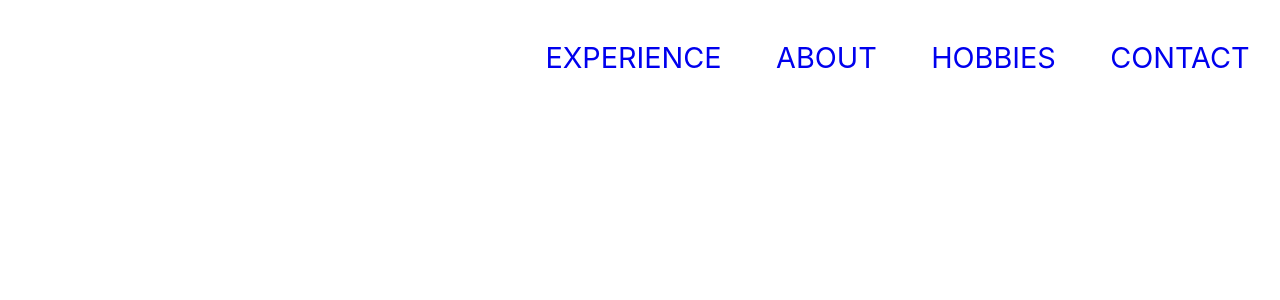
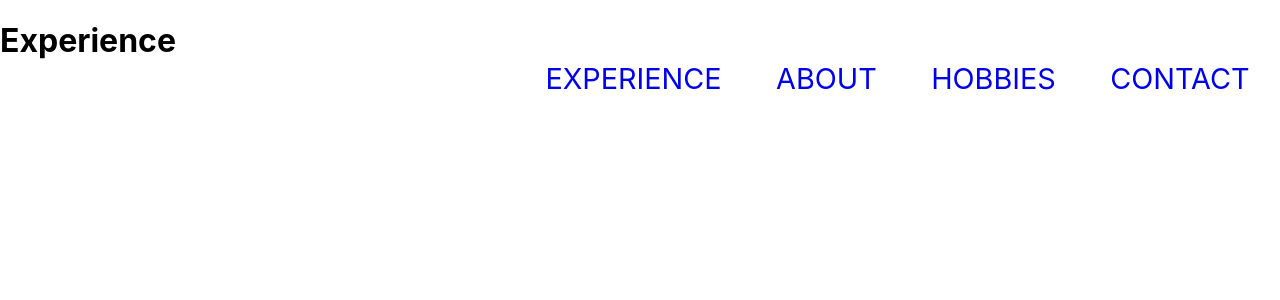
Before and after one commit to RoaringRohan/personal-portfolio, a React (Create React App) app: page /experience in a window 1280 px wide. Shown: the top 300 px of the page. Built offline with nearby package versions, Linux system fonts and the light colour scheme.

Commit message:
Adjusted router routes, added Experience component.

```diff
--- a/src/App.js
+++ b/src/App.js
@@ -2,6 +2,7 @@ import { Routes, Route } from 'react-router-dom';
 import './App.scss';
 import Home from './components/Home';
 import Nav from './components/Nav';
+import Experience from './components/Experience';
 
 function App() {
   return (
@@ -9,6 +10,7 @@ function App() {
     <Nav />
     <Routes>
         <Route index path="/" element={<Home />} />
+        <Route index path="experience" element={<Experience />} />
     </Routes>
     </>
   );
--- /dev/null
+++ b/src/components/Experience/index.js
@@ -0,0 +1,14 @@
+import './index.scss';
+
+const Experience = () => {
+
+    return (
+        <div className="container experience">
+            <div className="text-zone">
+                <h1>Experience</h1>
+            </div>
+        </div>
+    );
+}
+
+export default Experience;
--- a/src/components/Home/index.js
+++ b/src/components/Home/index.js
@@ -1,7 +1,6 @@
 import './index.scss';
 //import Portrait from './Portrait';
 import Projects from './Projects';
-import Nav from '../Nav';
 
 const Home = () => {
 
--- a/src/components/Nav/index.js
+++ b/src/components/Nav/index.js
@@ -1,4 +1,5 @@
 import './index.scss';
+import { NavLink } from 'react-router-dom';
 
 const Nav = () => {
 
@@ -6,10 +7,10 @@ const Nav = () => {
         <div className="App">
             <div className="navbar">
                 <ul>
-                    <li><a href="#">Experience</a></li>
-                    <li><a href="#">About</a></li>
-                    <li><a href="#">Hobbies</a></li>
-                    <li><a href="#">Contact</a></li>
+                    <li><NavLink exact to="/experience">Experience</NavLink></li>
+                    <li><NavLink exact to="/about">About</NavLink></li>
+                    <li><NavLink exact to="/hobbies">Hobbies</NavLink></li>
+                    <li><NavLink exact to="/contact">Contact</NavLink></li>
                 </ul>
             </div>
         </div>
```
Also changed, not shown: src/components/Experience/index.scss (added).
